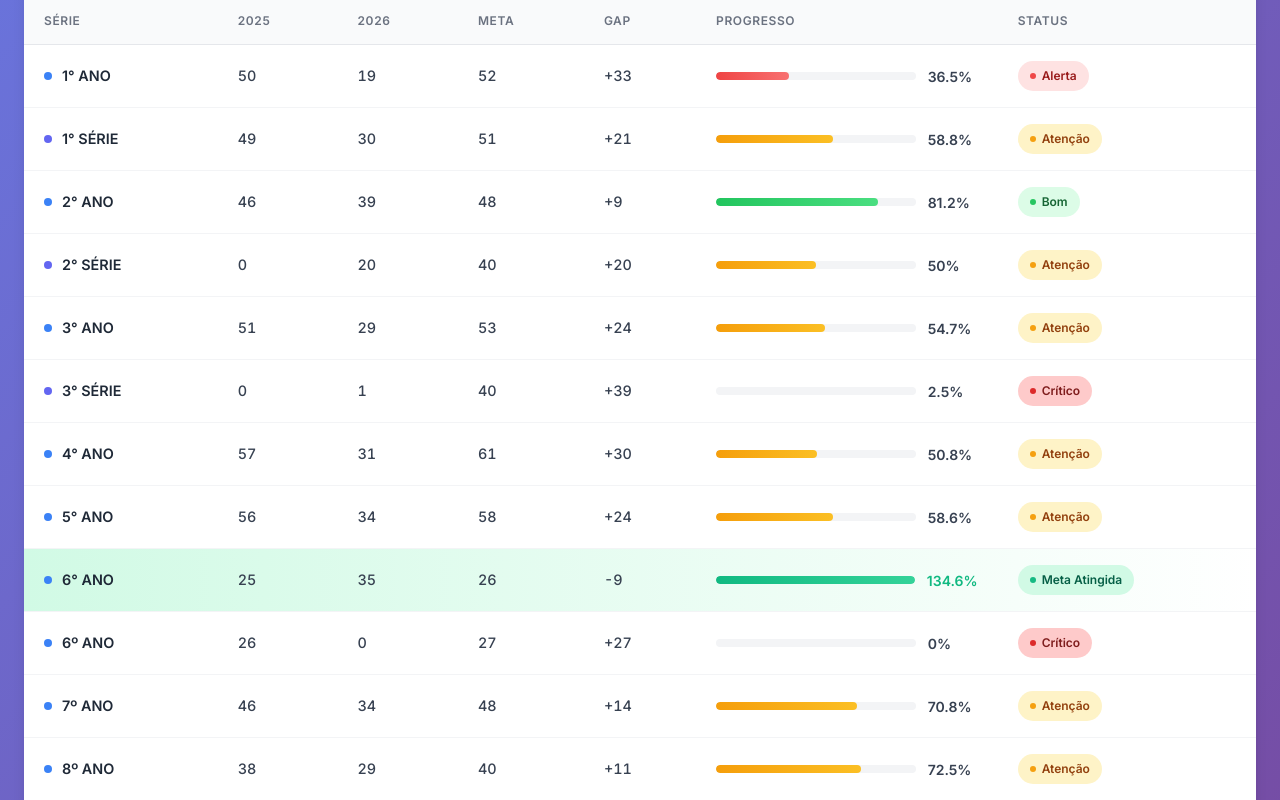
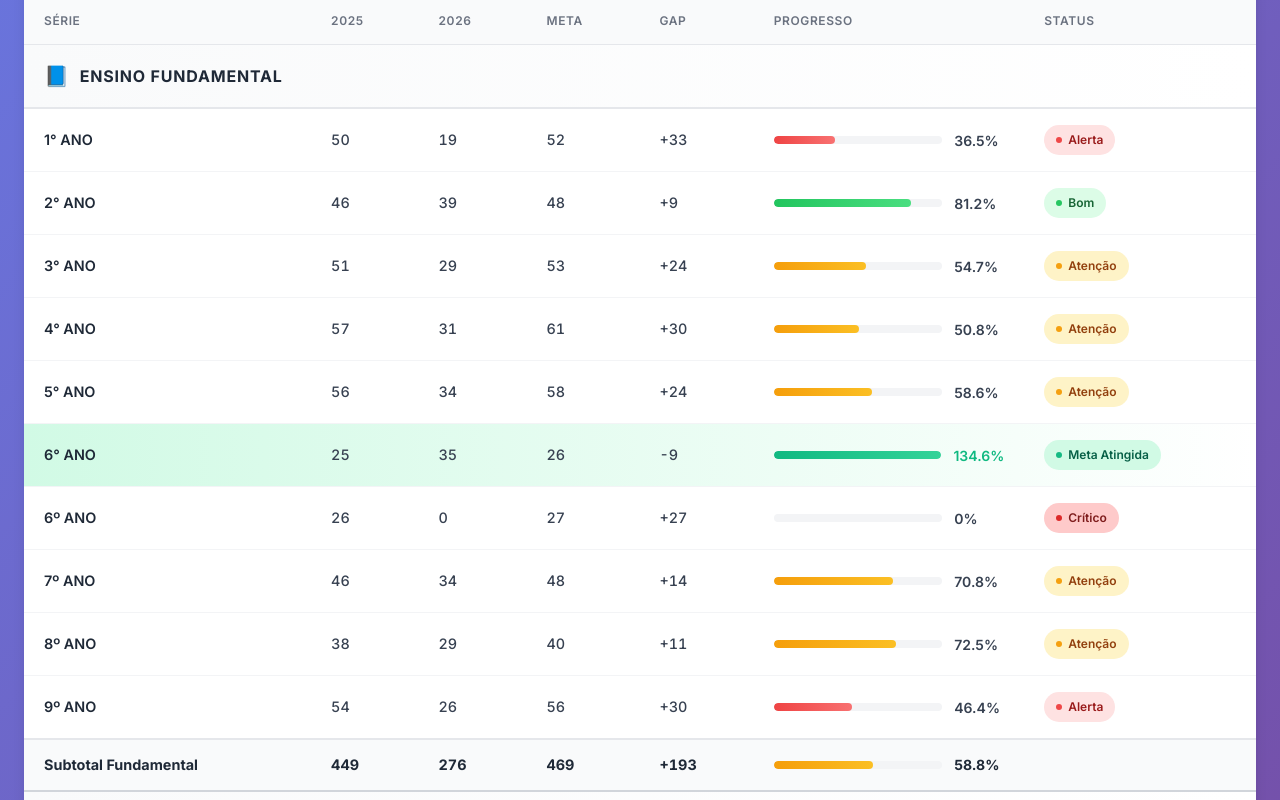
Before and after one commit to felipeelv/matriculas-dashboard, a React (Vite) app: page / in a window 1280 px wide. Shown: the part 620-1420 px from the top of the page. Built offline with nearby package versions, Linux system fonts and the light colour scheme.

Commit message:
Organize table by education segment
- Separate data into Ensino Fundamental (ANO) and Ensino Médio (SÉRIE)
- Sort series numerically within each segment
- Add segment headers with icons
- Add subtotals for each segment showing combined metrics
- Style segment headers and subtotal rows

```diff
--- a/src/components/Dashboard.jsx
+++ b/src/components/Dashboard.jsx
@@ -3,6 +3,41 @@ import React from 'react';
 function Dashboard({ dados, total2025, total2026, meta, gap, percentualMeta }) {
   // Calcula a variacao percentual
   const variacao = total2025 > 0 ? (((total2026 - total2025) / total2025) * 100).toFixed(1) : 0;
+
+  // Separa os dados por segmento
+  const fundamental = dados
+    .filter(item => item.serie.includes('ANO'))
+    .sort((a, b) => {
+      const numA = parseInt(a.serie.match(/\d+/)[0]);
+      const numB = parseInt(b.serie.match(/\d+/)[0]);
+      return numA - numB;
+    });
+
+  const medio = dados
+    .filter(item => item.serie.includes('SÉRIE'))
+    .sort((a, b) => {
+      const numA = parseInt(a.serie.match(/\d+/)[0]);
+      const numB = parseInt(b.serie.match(/\d+/)[0]);
+      return numA - numB;
+    });
+
+  // Calcula totais por segmento
+  const calcularTotais = (segmento) => ({
+    total2025: segmento.reduce((acc, curr) => acc + curr.total_2025, 0),
+    total2026: segmento.reduce((acc, curr) => acc + curr.total_2026, 0),
+    meta: segmento.reduce((acc, curr) => acc + curr.meta, 0),
+    gap: segmento.reduce((acc, curr) => acc + curr.gap, 0),
+  });
+
+  const totaisFundamental = calcularTotais(fundamental);
+  const totaisMedio = calcularTotais(medio);
+
+  totaisFundamental.percentual = totaisFundamental.meta > 0
+    ? ((totaisFundamental.total2026 / totaisFundamental.meta) * 100).toFixed(1)
+    : 0;
+  totaisMedio.percentual = totaisMedio.meta > 0
+    ? ((totaisMedio.total2026 / totaisMedio.meta) * 100).toFixed(1)
+    : 0;
 
   // Determina o status baseado no percentual
   const getStatusClass = (percentual) => {
@@ -21,10 +56,75 @@ function Dashboard({ dados, total2025, total2026, meta, gap, percentualMeta }) {
     return 'Crítico';
   };
 
-  // Identifica se é ensino fundamental ou médio
-  const getSerieType = (serie) => {
-    if (serie.includes('SÉRIE')) return 'medio';
-    return 'fundamental';
+  // Renderiza uma linha da tabela
+  const renderRow = (item, index) => {
+    const statusClass = getStatusClass(item.percentual);
+    const statusLabel = getStatusLabel(item.percentual);
+
+    return (
+      <tr key={index} className={item.gap <= 0 ? 'row-success' : ''}>
+        <td>
+          <div className="serie-name">
+            {item.serie}
+          </div>
+        </td>
+        <td className="value-cell">{item.total_2025}</td>
+        <td className="value-cell">{item.total_2026}</td>
+        <td className="value-cell">{item.meta}</td>
+        <td className={`value-cell ${item.gap <= 0 ? 'value-positive' : 'value-negative'}`}>
+          {item.gap <= 0 ? item.gap : `+${item.gap}`}
+        </td>
+        <td>
+          <div className="mini-progress">
+            <div className="mini-progress-bar">
+              <div
+                className={`mini-progress-fill ${statusClass}`}
+                style={{ width: `${Math.min(item.percentual, 100)}%` }}
+              ></div>
+            </div>
+            <span className={`mini-progress-value ${item.percentual >= 100 ? 'value-positive' : ''}`}>
+              {item.percentual}%
+            </span>
+          </div>
+        </td>
+        <td>
+          <span className={`status-badge ${statusClass}`}>
+            <span className="status-dot"></span>
+            {statusLabel}
+          </span>
+        </td>
+      </tr>
+    );
+  };
+
+  // Renderiza linha de subtotal
+  const renderSubtotal = (totais, label) => {
+    const statusClass = getStatusClass(parseFloat(totais.percentual));
+    return (
+      <tr className="subtotal-row">
+        <td><strong>{label}</strong></td>
+        <td className="value-cell"><strong>{totais.total2025}</strong></td>
+        <td className="value-cell"><strong>{totais.total2026}</strong></td>
+        <td className="value-cell"><strong>{totais.meta}</strong></td>
+        <td className={`value-cell ${totais.gap <= 0 ? 'value-positive' : 'value-negative'}`}>
+          <strong>{totais.gap <= 0 ? totais.gap : `+${totais.gap}`}</strong>
+        </td>
+        <td>
+          <div className="mini-progress">
+            <div className="mini-progress-bar">
+              <div
+                className={`mini-progress-fill ${statusClass}`}
+                style={{ width: `${Math.min(totais.percentual, 100)}%` }}
+              ></div>
+            </div>
+            <span className={`mini-progress-value ${parseFloat(totais.percentual) >= 100 ? 'value-positive' : ''}`}>
+              <strong>{totais.percentual}%</strong>
+            </span>
+          </div>
+        </td>
+        <td></td>
+      </tr>
+    );
   };
 
   return (
@@ -99,12 +199,12 @@ function Dashboard({ dados, total2025, total2026, meta, gap, percentualMeta }) {
         </div>
       </div>
 
-      {/* Tabela de Dados por Serie */}
+      {/* Tabela de Dados por Segmento */}
       <div className="table-section">
         <div className="table-header">
           <div>
             <h3 className="table-title">Detalhamento por Série</h3>
-            <p className="table-subtitle">{dados.length} séries monitoradas</p>
+            <p className="table-subtitle">Organizado por segmento</p>
           </div>
         </div>
         <div className="table-container">
@@ -121,47 +221,29 @@ function Dashboard({ dados, total2025, total2026, meta, gap, percentualMeta }) {
               </tr>
             </thead>
             <tbody>
-              {dados.map((item, index) => {
-                const statusClass = getStatusClass(item.percentual);
-                const statusLabel = getStatusLabel(item.percentual);
-                const serieType = getSerieType(item.serie);
+              {/* Ensino Fundamental */}
+              <tr className="segment-header">
+                <td colSpan="7">
+                  <div className="segment-title">
+                    <span className="segment-icon">📘</span>
+                    Ensino Fundamental
+                  </div>
+                </td>
+              </tr>
+              {fundamental.map((item, index) => renderRow(item, `fund-${index}`))}
+              {renderSubtotal(totaisFundamental, 'Subtotal Fundamental')}
 
-                return (
-                  <tr key={index} className={item.gap <= 0 ? 'row-success' : ''}>
-                    <td>
-                      <div className="serie-name">
-                        <span className={`serie-badge ${serieType}`}></span>
-                        {item.serie}
-                      </div>
-                    </td>
-                    <td className="value-cell">{item.total_2025}</td>
-                    <td className="value-cell">{item.total_2026}</td>
-                    <td className="value-cell">{item.meta}</td>
-                    <td className={`value-cell ${item.gap <= 0 ? 'value-positive' : 'value-negative'}`}>
-                      {item.gap <= 0 ? item.gap : `+${item.gap}`}
-                    </td>
-                    <td>
-                      <div className="mini-progress">
-                        <div className="mini-progress-bar">
-                          <div
-                            className={`mini-progress-fill ${statusClass}`}
-                            style={{ width: `${Math.min(item.percentual, 100)}%` }}
-                          ></div>
-                        </div>
-                        <span className={`mini-progress-value ${item.percentual >= 100 ? 'value-positive' : ''}`}>
-                          {item.percentual}%
-                        </span>
-                      </div>
-                    </td>
-                    <td>
-                      <span className={`status-badge ${statusClass}`}>
-                        <span className="status-dot"></span>
-                        {statusLabel}
-                      </span>
-                    </td>
-                  </tr>
-                );
-              })}
+              {/* Ensino Médio */}
+              <tr className="segment-header">
+                <td colSpan="7">
+                  <div className="segment-title">
+                    <span className="segment-icon">📗</span>
+                    Ensino Médio
+                  </div>
+                </td>
+              </tr>
+              {medio.map((item, index) => renderRow(item, `medio-${index}`))}
+              {renderSubtotal(totaisMedio, 'Subtotal Médio')}
             </tbody>
           </table>
         </div>
--- a/src/styles/App.css
+++ b/src/styles/App.css
@@ -372,6 +372,47 @@ body {
   background: linear-gradient(90deg, var(--success-light), transparent);
 }
 
+/* Cabecalho de Segmento */
+.segment-header {
+  background: linear-gradient(90deg, var(--gray-50), white);
+}
+
+.segment-header td {
+  padding: 16px 20px !important;
+  border-bottom: 2px solid var(--gray-200) !important;
+}
+
+.segment-title {
+  display: flex;
+  align-items: center;
+  gap: 10px;
+  font-size: 1rem;
+  font-weight: 700;
+  color: var(--gray-800);
+  text-transform: uppercase;
+  letter-spacing: 0.05em;
+}
+
+.segment-icon {
+  font-size: 1.25rem;
+}
+
+/* Linha de Subtotal */
+.subtotal-row {
+  background: var(--gray-50);
+  border-top: 2px solid var(--gray-200);
+}
+
+.subtotal-row td {
+  padding: 14px 20px !important;
+  border-bottom: 2px solid var(--gray-300) !important;
+  color: var(--gray-800);
+}
+
+.subtotal-row:hover {
+  background: var(--gray-100) !important;
+}
+
 .serie-name {
   font-weight: 600;
   color: var(--gray-800);
```
